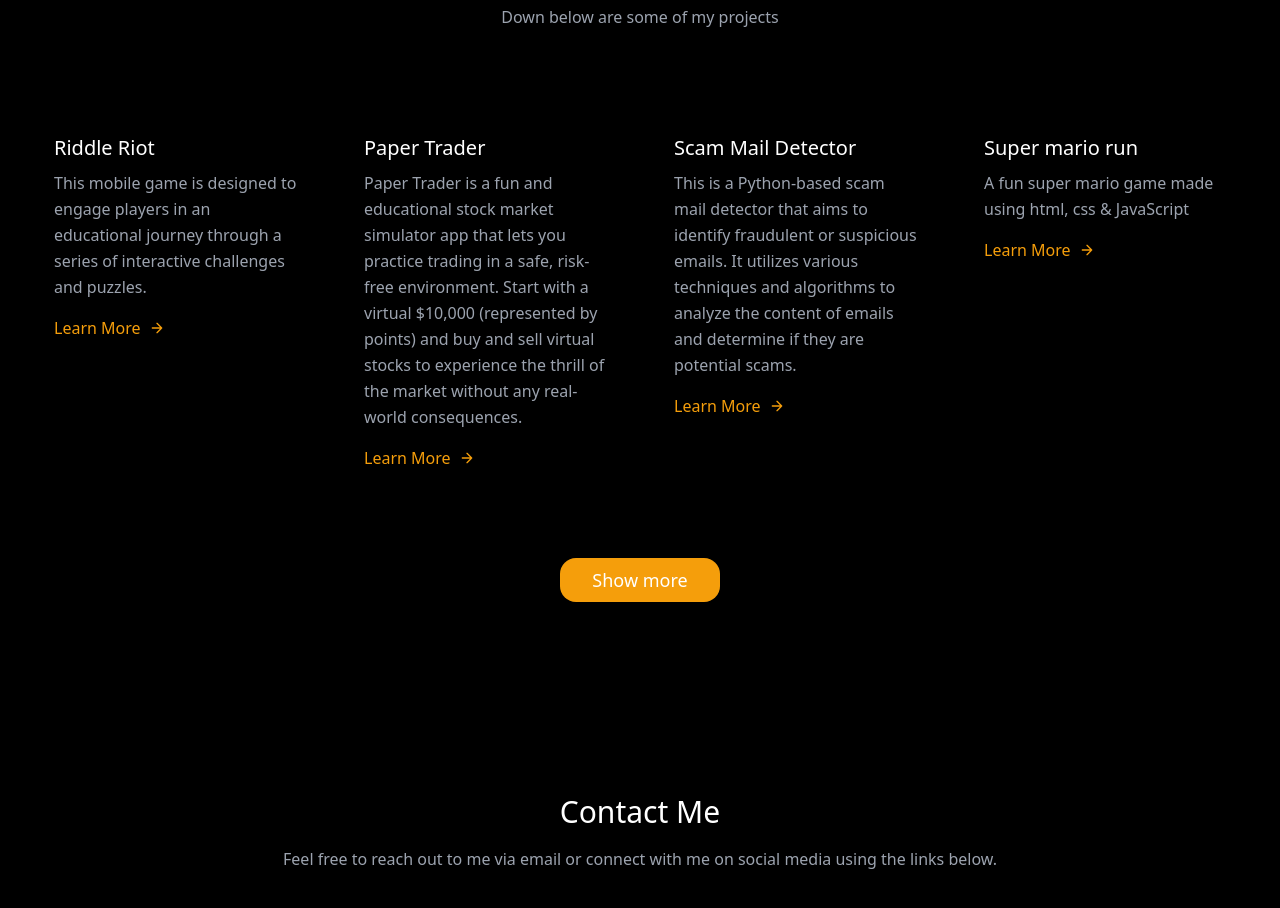
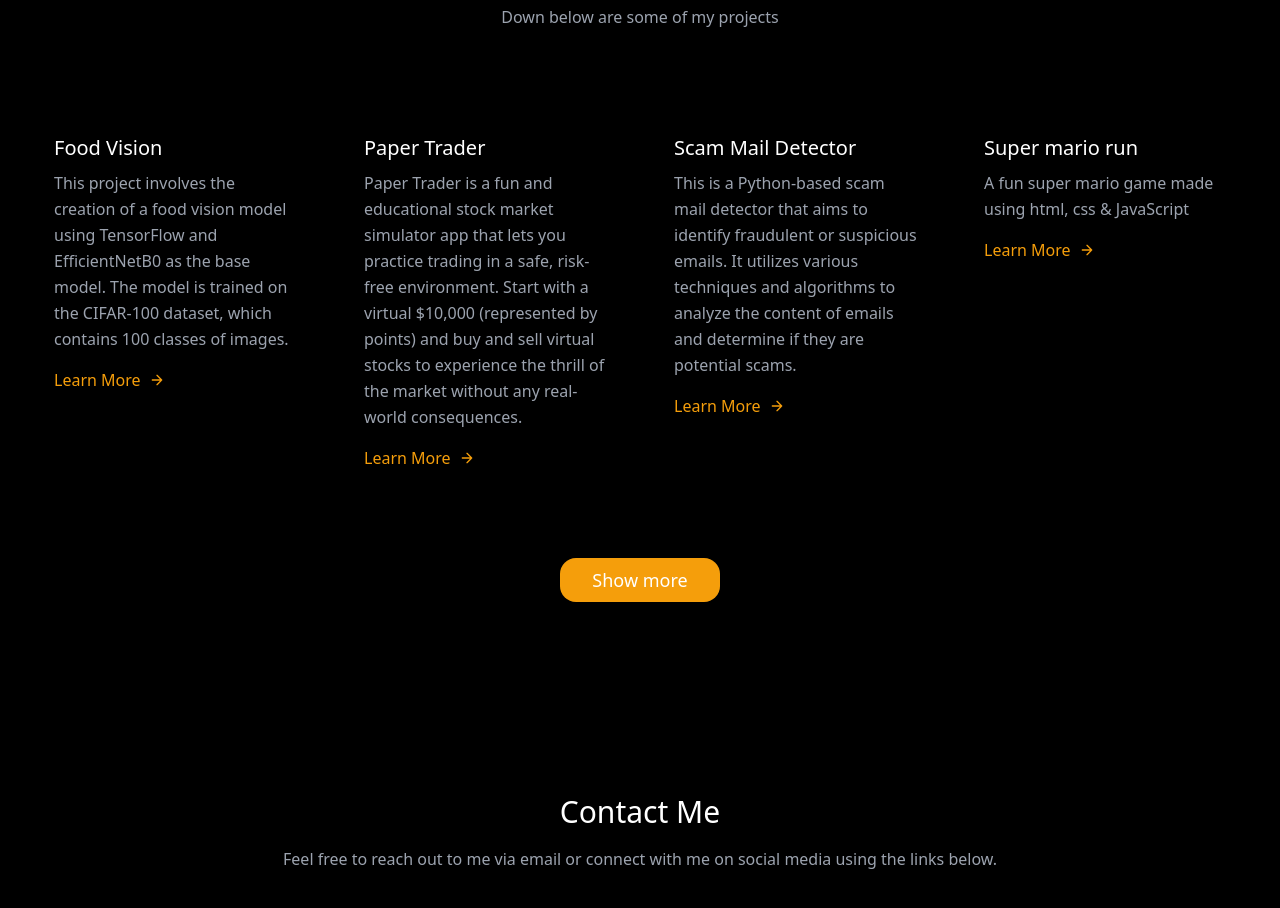
Before and after one commit to VarunBanka/varunbanka.github.io, a plain HTML site: page index.html in a window 1280 px wide. Shown: the part 1500-2408 px from the top of the page. Drawn offline with nearby package versions, Linux system fonts and the light colour scheme.

Commit message:
Updated projects

```diff
--- a/index.html
+++ b/index.html
@@ -154,9 +154,9 @@
       </div>
       <div class="flex flex-wrap">
         <div class="xl:w-1/4 lg:w-1/2 md:w-full px-8 py-6 border-l-2 border-black">
-          <h2 class="text-lg sm:text-xl text-white font-medium title-font mb-2">Riddle Riot</h2>
-          <p class="leading-relaxed text-base mb-4"> This mobile game is designed to engage players in an educational journey through a series of interactive challenges and puzzles.</p>
-          <a href="https://github.com/VarunBanka/Riddle-Riot-The-Deadly-Brain-Tease"
+          <h2 class="text-lg sm:text-xl text-white font-medium title-font mb-2">Food Vision</h2>
+          <p class="leading-relaxed text-base mb-4">This project involves the creation of a food vision model using TensorFlow and EfficientNetB0 as the base model. The model is trained on the CIFAR-100 dataset, which contains 100 classes of images.</p>
+          <a href="https://github.com/VarunBanka/Food-Vision"
             class="text-amber-500 inline-flex items-center">Learn More
             <svg fill="none" stroke="currentColor" stroke-linecap="round" stroke-linejoin="round" stroke-width="2"
               class="w-4 h-4 ml-2" viewBox="0 0 24 24">
```
